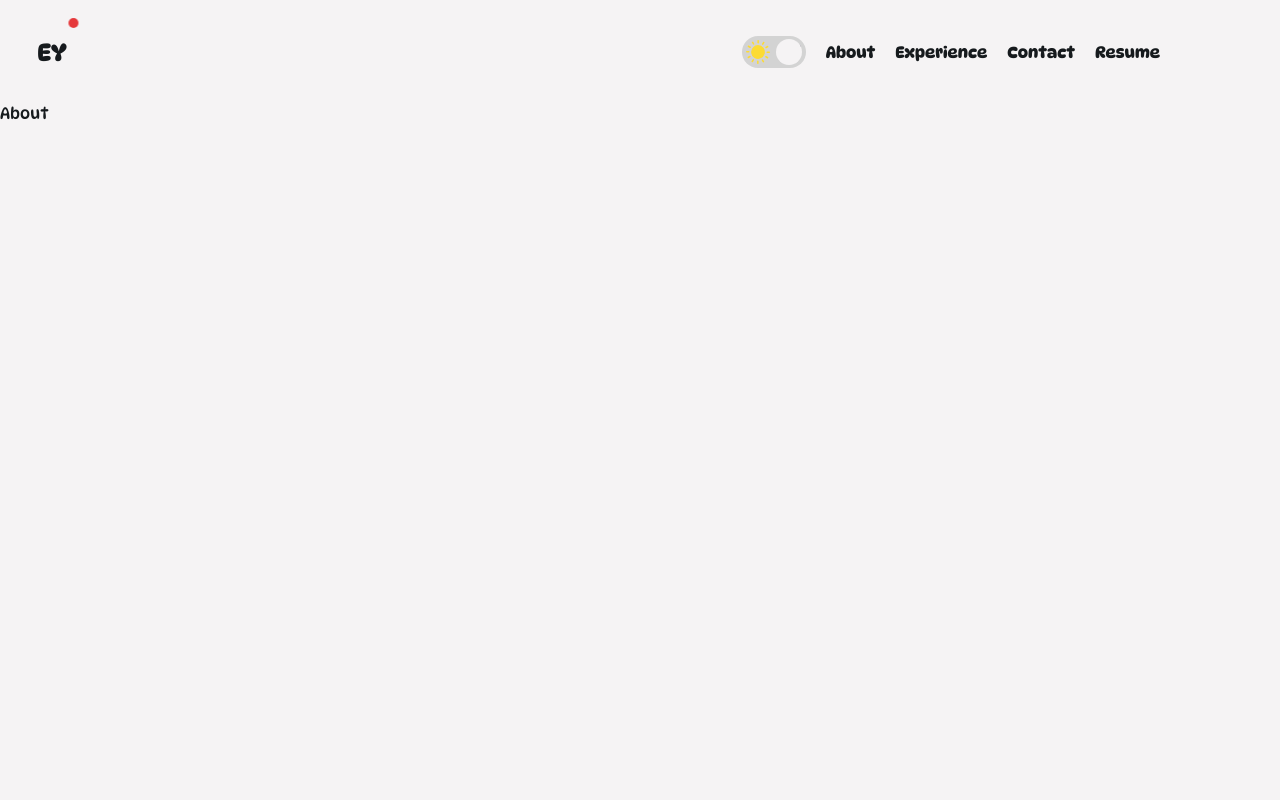
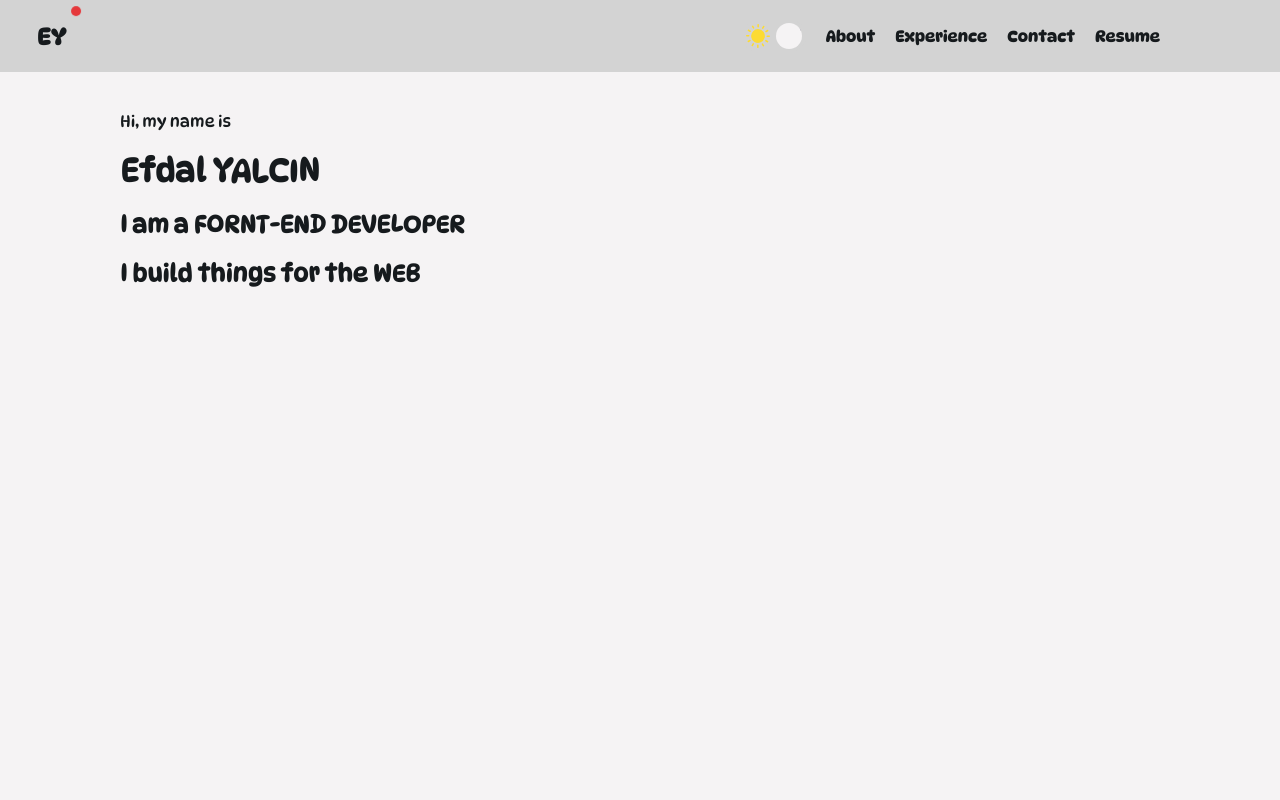
Before and after one commit to efdalyalcin/portfolio, a React (Create React App) app: page / in a window 1280 px wide. Shown: the top 800 px of the page. Built offline with nearby package versions, Linux system fonts and the light colour scheme.

Commit message:
navbar needs to be transparent when scrolled, memoji need to be added

```diff
--- a/src/App.tsx
+++ b/src/App.tsx
@@ -4,6 +4,7 @@ import NavBar from './components/NavBar/NavBar';
 import './App.scss';
 import cn from 'classnames';
 import { useTheme } from './context/ThemeProvider';
+import Home from './components/Home/Home';
 
 function App() {
   const { isDarkTheme } = useTheme();
@@ -11,6 +12,7 @@ function App() {
   return (
     <div className={cn("App", {'App--dark': isDarkTheme})}>
       <NavBar />
+      <Home />
       <About />
       <Experience />
     </div>
--- /dev/null
+++ b/src/components/Home/Home.scss
@@ -0,0 +1,10 @@
+.Home {
+  height: 100vh;
+  padding: 40px 120px;
+
+  &__info {
+    display: flex;
+    flex-direction: column;
+    gap: 20px;
+  }
+}
--- /dev/null
+++ b/src/components/Home/Home.tsx
@@ -0,0 +1,14 @@
+import './Home.scss';
+
+export default function Home() {
+  return (
+    <div className="Home">
+      <div className="Home__info">
+        <p>Hi, my name is</p>
+        <h1>Efdal YALCIN</h1>
+        <h2>I am a FORNT-END DEVELOPER</h2>
+        <h2>I build things for the WEB</h2>
+      </div>
+    </div>
+  );
+}
--- a/src/components/NavBar/NavBar.scss
+++ b/src/components/NavBar/NavBar.scss
@@ -2,28 +2,42 @@
 
 .NavBar {
   font-family: 'DynaPuffSemiBold', cursive;
+  position: sticky;
+  top: 0;
+  z-index: 10;
 
   display: flex;
   justify-content: space-between;
   align-items: center;
 
-  padding: 32px;
+  padding: 16px 32px;
   padding-right: $sectionPaddingMain;
+  background-color: $c-lightGray;
+
+  transition: background-color $transitionTime;
+
+  &--dark {
+    background-color: $c-richBlack;
+  }
 
   &__home {
+    cursor: pointer;
     position: relative;
     height: 40px;
     width: 40px;
-
     display: flex;
     justify-content: center;
     align-items: center;
-
     font-size: 24px;
     color: $c-eerieBlack;
+    transition: color $transitionTime;
 
     &--dark {
       color: $c-cultured;
+    }
+
+    &:hover {
+      color: $c-imperialRed;
     }
   }
 
--- a/src/components/NavBar/NavBar.tsx
+++ b/src/components/NavBar/NavBar.tsx
@@ -2,6 +2,7 @@ import { useTheme } from '../../context/ThemeProvider';
 import cn from 'classnames';
 import './NavBar.scss';
 import './ThemeIcon.scss';
+import { useState } from 'react';
 
 const navComponents = [
   {id: 1, name: 'About'},
@@ -14,7 +15,7 @@ export default function NavBar() {
   const { isDarkTheme, toggleTheme } = useTheme();
 
   return (
-    <nav className="NavBar">
+    <nav className={cn("NavBar", {'NavBar--dark': isDarkTheme})}>
       <div className={cn("NavBar__home", {'NavBar__home--dark': isDarkTheme})}>
         <div className="NavBar__icon" />
         EY
--- a/src/utils/_keyframes.scss
+++ b/src/utils/_keyframes.scss
@@ -4,5 +4,5 @@
   50%{transform: translate(45px, 60px);}
   67%{transform: translate(0, 60px);}
   83%{transform: translate(-15px, 30px);}
-  100%{transform: translate(0,0);}
+  100%{transform: translate(0, 0);}
 }
--- a/src/utils/_vars.scss
+++ b/src/utils/_vars.scss
@@ -1,4 +1,5 @@
 // colors
+$c-richBlack: #0b090a;
 $c-eerieBlack: #161a1d;
 $c-cultured: #f5f3f4;
 $c-imperialRed: #e5383b;
```
Also changed, not shown: src/images/efdalMemoji.png (added).
